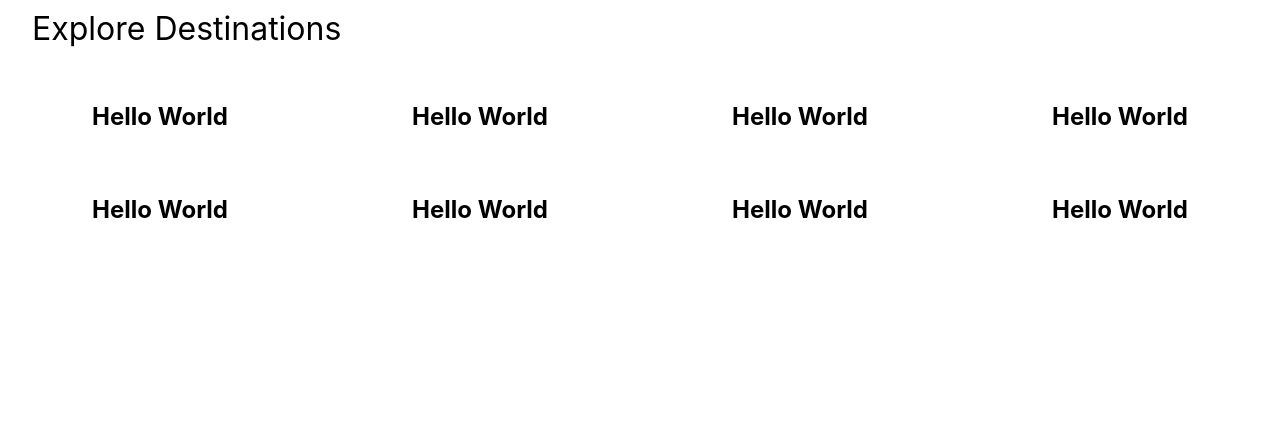
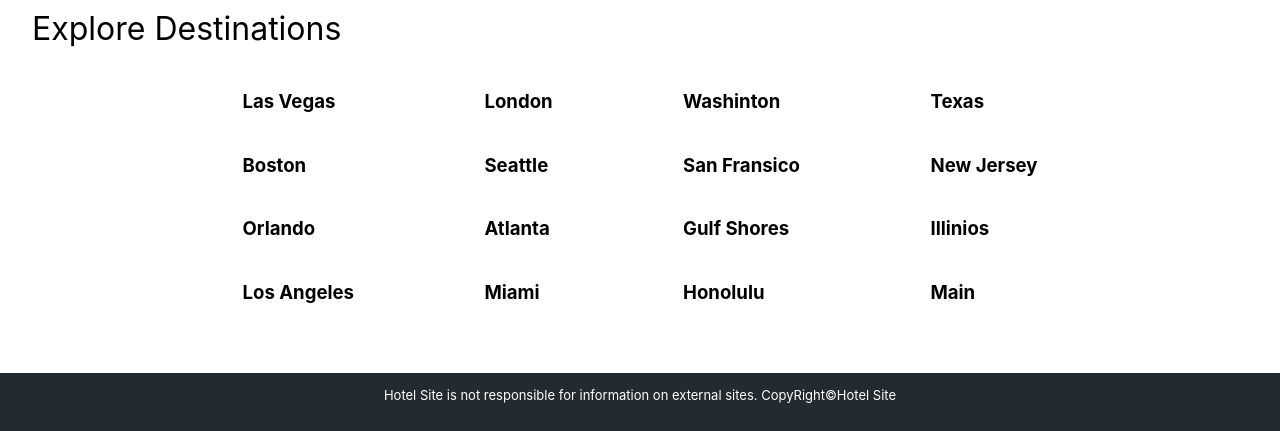
Before and after one commit to marcolvera/hotel-site, a React (Create React App) app: page /explore in a window 1280 px wide. Shown: the part 517-948 px from the top of the page. Before the commit the page ends 800 px from the top, so only its background shows below. Built offline with nearby package versions, Linux system fonts and the light colour scheme.

Commit message:
add locations

```diff
--- a/src/components/InfoSection/InfoSection.module.css
+++ b/src/components/InfoSection/InfoSection.module.css
@@ -8,7 +8,6 @@
 
 .white {
     width: 30rem;
-    /* height: 20rem; */
     padding: 2rem 0;
 
 }
--- a/src/components/PlaceList/PlaceList.jsx
+++ b/src/components/PlaceList/PlaceList.jsx
@@ -7,16 +7,28 @@ const PlaceList = () => {
             <h1 className={styles.h1}>Explore Destinations</h1>
             <div className={styles.container}>
                 <div className={styles.rows}>
-                    <h4>Hello World</h4>
-                    <h4>Hello World</h4>
-                    <h4>Hello World</h4>
-                    <h4>Hello World</h4>
+                    <h5 className={styles.link}>Las Vegas</h5>
+                    <h5 className={styles.link}>Boston</h5>
+                    <h5 className={styles.link}>Orlando</h5>
+                    <h5 className={styles.link}>Los Angeles</h5>
                 </div>
                 <div className={styles.rows}>
-                    <h4>Hello World</h4>
-                    <h4>Hello World</h4>
-                    <h4>Hello World</h4>
-                    <h4>Hello World</h4>
+                    <h5 className={styles.link}>London</h5>
+                    <h5 className={styles.link}>Seattle</h5>
+                    <h5 className={styles.link}>Atlanta</h5>
+                    <h5 className={styles.link}>Miami</h5>
+                </div>
+                <div className={styles.rows}>
+                    <h5 className={styles.link}>Washinton</h5>
+                    <h5 className={styles.link}>San Fransico</h5>
+                    <h5 className={styles.link}>Gulf Shores</h5>
+                    <h5 className={styles.link}>Honolulu</h5>
+                </div>
+                <div className={styles.rows}>
+                    <h5 className={styles.link}>Texas</h5>
+                    <h5 className={styles.link}>New Jersey</h5>
+                    <h5 className={styles.link}>Illinios</h5>
+                    <h5 className={styles.link}>Main</h5>
                 </div>
             </div>
         </div>
--- a/src/components/PlaceList/PlaceList.module.css
+++ b/src/components/PlaceList/PlaceList.module.css
@@ -1,6 +1,9 @@
 .container {
     display: flex;
-    flex-direction: column;
+    justify-content: space-evenly;
+    margin: 0 7rem;
+    line-height: .1rem;
+    padding-bottom: 3rem;
 }
 
 .h1 {
@@ -11,5 +14,12 @@
 
 .rows {
     display: flex;
-    justify-content: space-around;
+    flex-direction: column;
+    justify-content: space-evenly;
+    font-size: 1.4rem;
 }
+
+:hover.link {
+    color: rgb(241, 150, 46);
+
+}
--- a/src/pages/Explore/Explore.jsx
+++ b/src/pages/Explore/Explore.jsx
@@ -3,6 +3,7 @@ import './Explore.css';
 import NavBar from '../../components/NavBar/NavBar';
 import Map from '../../components/Map/Map';
 import PlaceList from '../../components/PlaceList/PlaceList';
+import Footer from '../../components/Footer/Footer';
 
 const Contact = () => {
     return (
@@ -10,6 +11,7 @@ const Contact = () => {
             <NavBar />
             <Map />
             <PlaceList />
+            <Footer />
         </div>
     )
 }
```
